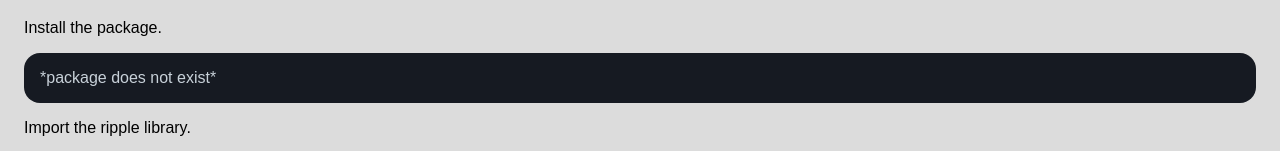
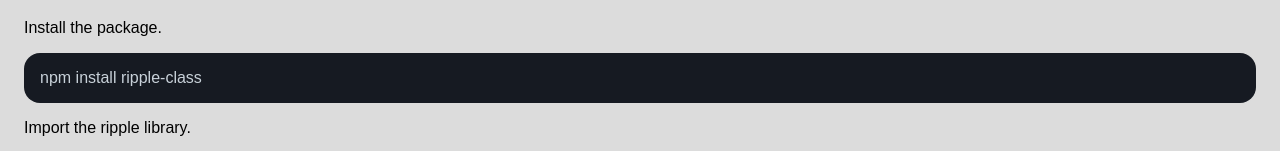
Before and after one commit to plasmatech8/ripple-class, a SvelteKit app: page / in a window 1280 px wide. Shown: the part 137-288 px from the top of the page. Built offline with nearby package versions, Linux system fonts and the light colour scheme.

Commit message:
Update readme + installation instruction

```diff
--- a/src/routes/+page.svelte
+++ b/src/routes/+page.svelte
@@ -5,7 +5,7 @@
 	import { browser } from '$app/environment';
 
 	if (browser) hljs.highlightAll();
-	const installCode = hljs.highlight('bash', `*package does not exist*`).value;
+	const installCode = hljs.highlight('bash', `npm install ripple-class`).value;
 	const importCode = hljs.highlight('typescript', `import "ripple-class";`).value;
 	let customCssCode = hljs.highlight(
 		'css',
```
Also changed, not shown: 1 other file (tests, documents, lock files or other folders).
